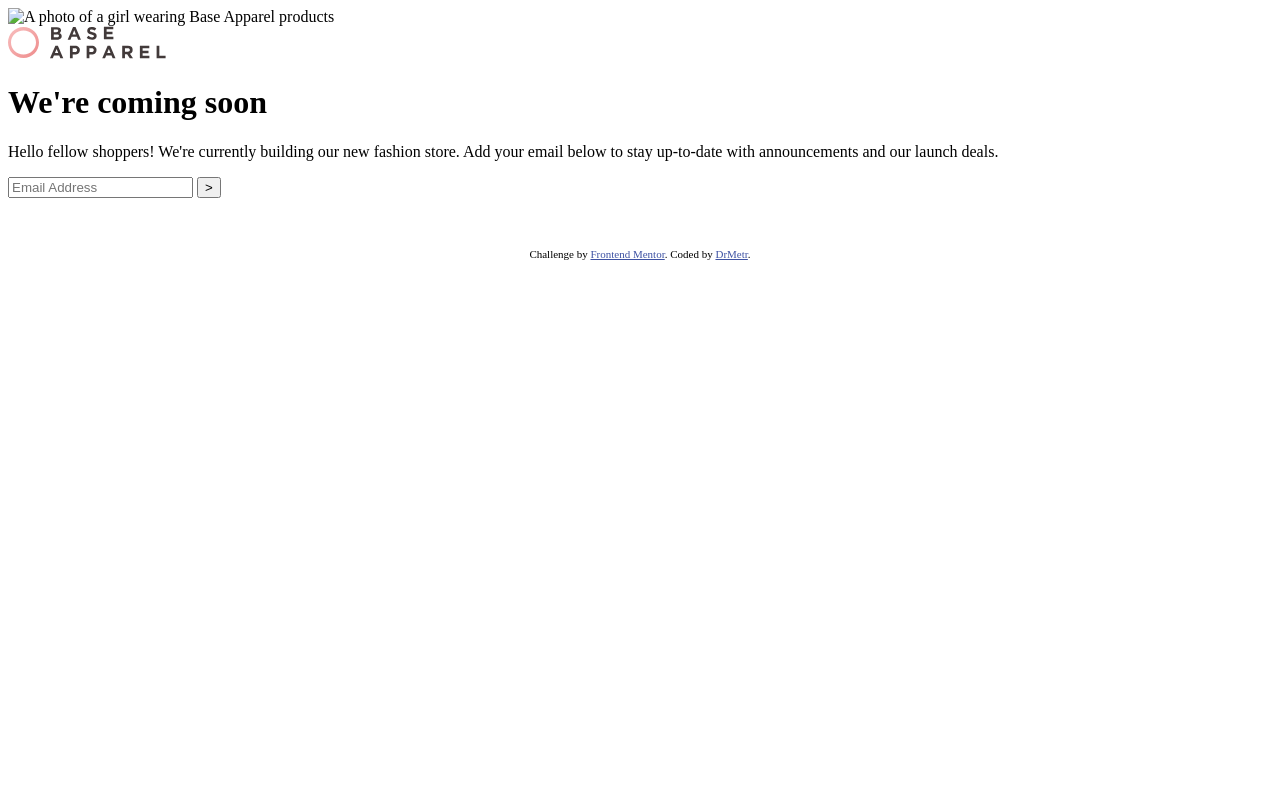
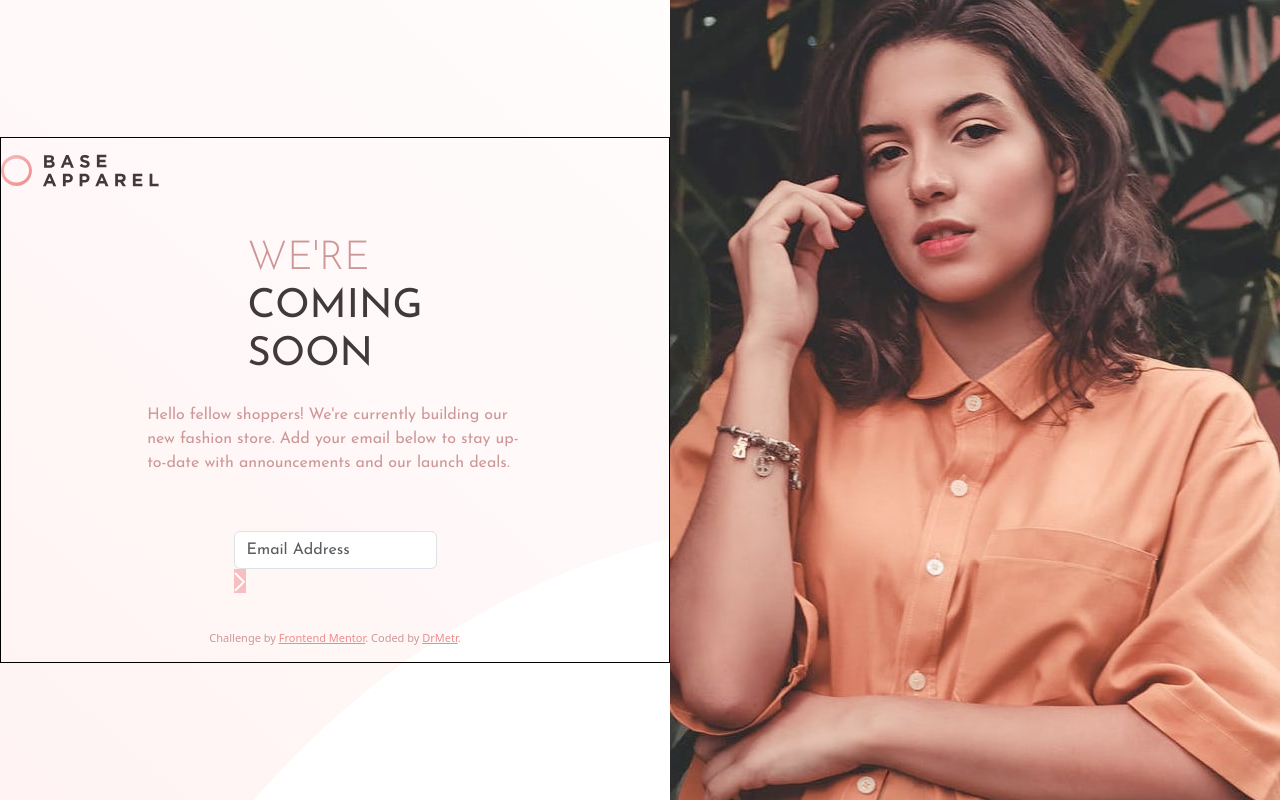
Before and after one commit to DrMetr/Apparel-coming-soon-challenge, a plain HTML site: page index.html in a window 1280 px wide. Drawn offline with nearby package versions, Linux system fonts and the light colour scheme.

Commit message:
bit more done

```diff
--- a/index.html
+++ b/index.html
@@ -5,33 +5,53 @@
   <meta name="viewport" content="width=device-width, initial-scale=1.0"> <!-- displays site properly based on user's device -->
 
   <link rel="icon" type="image/png" sizes="32x32" href="./images/favicon-32x32.png">
+  <link href="https://cdn.jsdelivr.net/npm/bootstrap@5.3.3/dist/css/bootstrap.min.css" rel="stylesheet" integrity="sha384-QWTKZyjpPEjISv5WaRU9OFeRpok6YctnYmDr5pNlyT2bRjXh0JMhjY6hW+ALEwIH"
+        crossorigin="anonymous">
   <link rel="stylesheet" href="style.css">
+  <link rel="preconnect" href="https://fonts.googleapis.com">
+  <link rel="preconnect" href="https://fonts.gstatic.com" crossorigin>
+  <link href="https://fonts.googleapis.com/css2?family=Josefin+Sans:ital,wght@0,100..700;1,100..700&display=swap" rel="stylesheet">
 
   <title>Frontend Mentor | Base Apparel coming soon page</title>
 
-  <!-- Feel free to remove these styles or customise in your own stylesheet 👍 -->
-  <style>
-    .attribution { font-size: 11px; text-align: center; }
-    .attribution a { color: hsl(228, 45%, 44%); }
-  </style>
 </head>
-<body>
-  <main>
 
-    <img id="hero" alt="A photo of a girl wearing Base Apparel products">
+<body class="d-flex flex-md-row-reverse flex-column justify-content-center align-items-center">
 
-    <div class="info">
-      <img src="images/logo.svg" alt="Base Apparel Logo">
+  <img src="images/hero-desktop.jpg"
+      alt="A girl wearing Base Apparel products" id="img_desktop">
 
-      <h1>We're coming soon</h1>
 
-      <p>Hello fellow shoppers! We're currently building our new fashion store.
+  <main class="main d-flex flex-column justify-content-center align-items-center">
+
+    <img src="images/logo.svg" alt="Base Apparel Logo" class="align-self-start mt-3">
+
+    <img src="images/hero-mobile.jpg" class="img-fluid mt-5" alt="A girl wearing Base Apparel products" id="img_mobile">
+
+    <div class="d-flex flex-column justify-content-center align-items-center gap-3 w-75">
+
+      <h1 class="pink_text mt-5 d-flex flex-column justify-content-center align-items-start">
+        We're <br>
+        <span class="black_text">coming</span>
+        <span class="black_text"> soon</span>
+      </h1>
+
+      <p class="pink_text w-75">Hello fellow shoppers! We're currently building our new fashion store.
       Add your email below to stay up-to-date with announcements and our launch deals.</p>
 
       <div class="input_and_button">
-        <input type="text" name="email" placeholder="Email Address" id="email"></input>
-        <button id="sumbit">></button>
+
+        <label for="email"></label>
+        <input type="email" name="email" class="form-control pink_text"
+          placeholder="Email Address" id="email">
+        </input>
+
+        <button id="submit">
+          <img src="images/icon-arrow.svg" alt="Arrow icon">
+        </button>
+
         <p id="error">Please, provide a valid email</p>
+
       </div>
     </div>
 
@@ -41,7 +61,11 @@
         Coded by <a href="https://github.com/DrMetr">DrMetr</a>.
       </p>
     </footer>
+
   </main>
+
   <script type="text/javascript" src="./script.js"></script>
+  <script src="https://cdn.jsdelivr.net/npm/bootstrap@5.3.3/dist/js/bootstrap.bundle.min.js" integrity="sha384-YvpcrYf0tY3lHB60NNkmXc5s9fDVZLESaAA55NDzOxhy9GkcIdslK1eN7N6jIeHz" crossorigin="anonymous"></script>
+
 </body>
 </html>
--- a/script.js
+++ b/script.js
@@ -1,24 +1,23 @@
 const email = document.querySelector("#email");
 const emailRegExp = /^(([^<>()[\].,;:\s@"]+(\.[^<>()[\].,;:\s@"]+)*)|(".+"))@(([^<>()[\].,;:\s@"]+\.)+[^<>()[\].,;:\s@"]{2,})$/iu;
 const submitButton = document.querySelector('#submit');
-const errorMessage = document.querySelector("#error");
+const error = document.querySelector("#error");
 
 submitButton.addEventListener('click', onSubmit);
 
 function validateEmail(emailInput){
     return emailRegExp.test(String(emailInput).toLowerCase());
-  }
+}
 
 function onSubmit(){
     if (validateEmail(email.value)) {
         email.classList.remove('errinput');
-        email.classList.remove('errinput');
-        email.style.border = '1px solid var(--grayishBlue)';
+        email.style.border = '1px solid black';
         email.classList.add('.errinput');
         error.style.visibility = 'hidden';
     } else {
         error.style.visibility = 'visible';
-        email.style.border = '2px solid var(--red)';
-        email.classList.add('.errinput');
+        email.style.border = '2px solid var(--SoftRed)';
+        email.classList.add('errinput');
     }
 }
--- a/style.css
+++ b/style.css
@@ -1,3 +1,74 @@
+:root {
+    --DesaturatedRed: hsl(0, 36%, 70%);
+    --SoftRed: hsl(0, 93%, 68%);
+    --DarkGrayishRed: hsl(0, 6%, 24%);
+    --Cream: hsl(0, 100%, 98%);
+    --LightPink: hsl(0, 78%, 86%);
+    --Pink: hsl(0, 74%, 74%);
+    font-size: 16px;
+}
+
+*, *::after, *::before {
+    box-sizing: border-box;
+    margin: 0;
+    padding: 0;
+}
+
+#img_desktop {
+    display: none;
+
+    @media screen and (min-width: 768px) {
+        display: block;
+        height: 100dvh;
+    }
+}
+
+#img_mobile {
+    display: block;
+    width: 100%;
+
+    @media screen and (min-width: 768px) {
+        display: none;
+    }
+}
+
+body {
+    background-image: linear-gradient(135deg, white, var(--Pink));
+
+    @media screen and (min-width: 768px) {
+
+        background-image: url(images/bg-pattern-desktop.svg);
+        background-repeat: no-repeat;
+        background-size: cover;
+
+    }
+}
+
+h1 {
+    text-transform: uppercase;
+    font-weight: 300;
+}
+
+main {
+    border: 1px solid black;
+}
+
+.pink_text {
+    color: var(--DesaturatedRed);
+    font-family: "Josefin Sans", sans-serif;
+}
+
+.black_text {
+    color:hsl(0, 6%, 24%);
+    font-weight: 400;
+}
+
+input {
+    display: inline-block;
+    position: relative;
+    overflow: hidden;
+}
+
 .errinput:placeholder-shown {
     background-image: url("images/icon-error.svg");
     background-repeat: no-repeat;
@@ -6,4 +77,20 @@
 
 #error {
     visibility: hidden;
+    color: var(--SoftRed);
+    font-weight: 600;
+    font-size: 14px;
 }
+
+button {
+    background: var(--LightPink);
+	color: inherit;
+	border: none;
+	padding: 0;
+	font: inherit;
+	cursor: pointer;
+	outline: inherit;
+}
+
+.attribution { font-size: 11px; text-align: center; color: var(--DesaturatedRed)}
+.attribution a { color: var(--Pink); }
```
Lines whose indentation alone changed are shown as unchanged.
